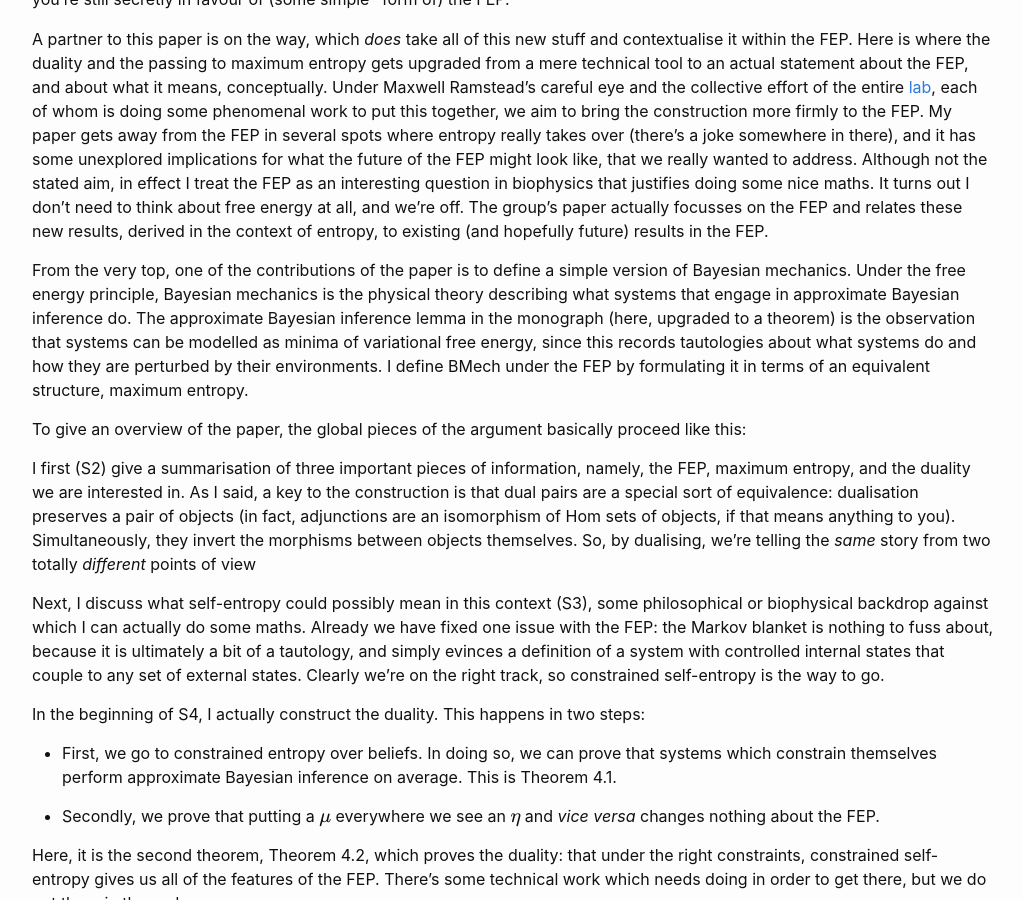
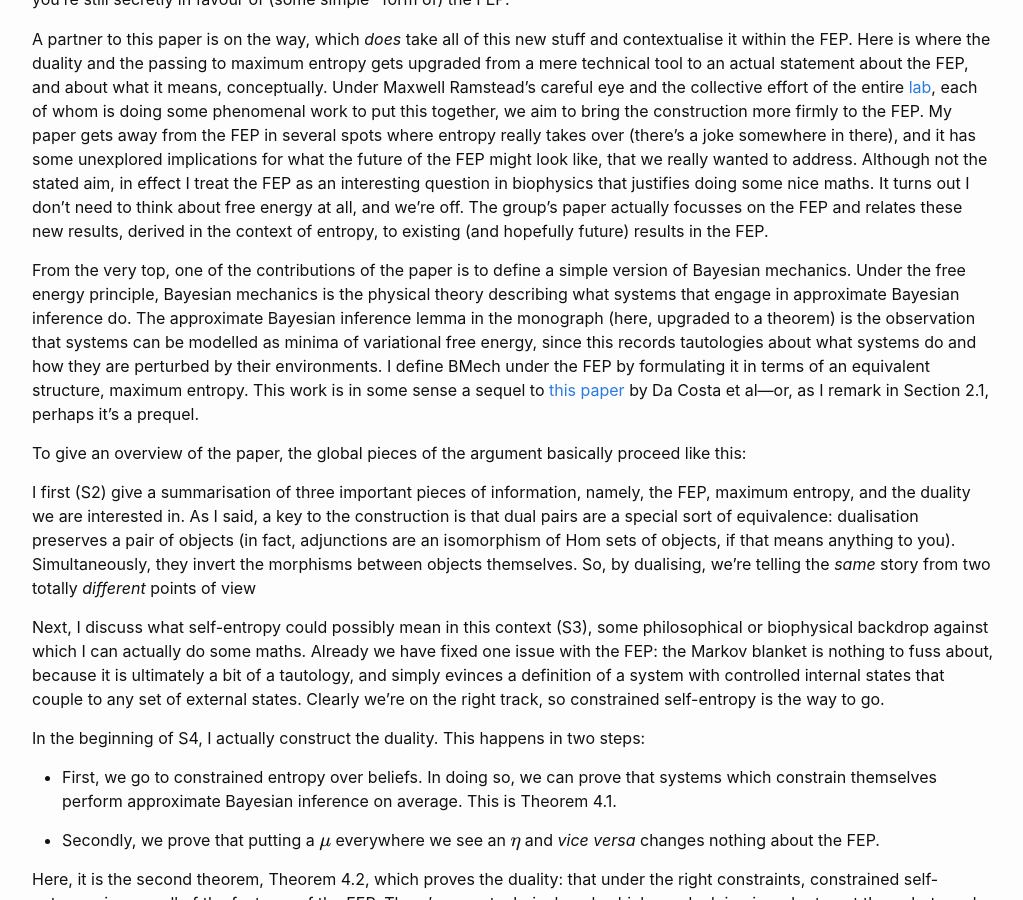
Before and after one commit to DARSakthi/DARSakthi.github.io, a Jekyll site: the page built from _posts/2022-04-27-BMech-I.markdown, in a window 1280 px wide and 900 px high, scrolled down 1597 px. Shown: the whole window, without its empty margins (126-1149 px from the left). Built offline with Jekyll 4.4.1, drawn with Linux system fonts in a browser that asks for light colours; formulas are drawn with MathJax 3; comment, search, counter and statistics services are not loaded.

Commit message:
Addition

```diff
--- a/_posts/2022-04-27-BMech-I.markdown
+++ b/_posts/2022-04-27-BMech-I.markdown
@@ -25,7 +25,7 @@ So remember: in [Sak22], we don't set out to rewrite the FEP. We just need some
 
 A partner to this paper is on the way, which _does_ take all of this new stuff and contextualise it within the FEP. Here is where the duality and the passing to maximum entropy gets upgraded from a mere technical tool to an actual statement about the FEP, and about what it means, conceptually. Under Maxwell Ramstead's careful eye and the collective effort of the entire [lab]({{{ site.url/verses-lab }}}), each of whom is doing some phenomenal work to put this together, we aim to bring the construction more firmly to the FEP. My paper gets away from the FEP in several spots where entropy really takes over (there's a joke somewhere in there), and it has some unexplored implications for what the future of the FEP might look like, that we really wanted to address. Although not the stated aim, in effect I treat the FEP as an interesting question in biophysics that justifies doing some nice maths. It turns out I don't need to think about free energy at all, and we're off. The group's paper actually focusses on the FEP and relates these new results, derived in the context of entropy, to existing (and hopefully future) results in the FEP.
 
-From the very top, one of the contributions of the paper is to define a simple version of Bayesian mechanics. Under the free energy principle, Bayesian mechanics is the physical theory describing what systems that engage in approximate Bayesian inference do. The approximate Bayesian inference lemma in the monograph (here, upgraded to a theorem) is the observation that systems can be modelled as minima of variational free energy, since this records tautologies about what systems do and how they are perturbed by their environments. I define BMech under the FEP by formulating it in terms of an equivalent structure, maximum entropy.
+From the very top, one of the contributions of the paper is to define a simple version of Bayesian mechanics. Under the free energy principle, Bayesian mechanics is the physical theory describing what systems that engage in approximate Bayesian inference do. The approximate Bayesian inference lemma in the monograph (here, upgraded to a theorem) is the observation that systems can be modelled as minima of variational free energy, since this records tautologies about what systems do and how they are perturbed by their environments. I define BMech under the FEP by formulating it in terms of an equivalent structure, maximum entropy. This work is in some sense a sequel to [this paper](https://arxiv.org/abs/2106.13830) by Da Costa et al—or, as I remark in Section 2.1, perhaps it's a prequel.
 
 To give an overview of the paper, the global pieces of the argument basically proceed like this:
 
```
